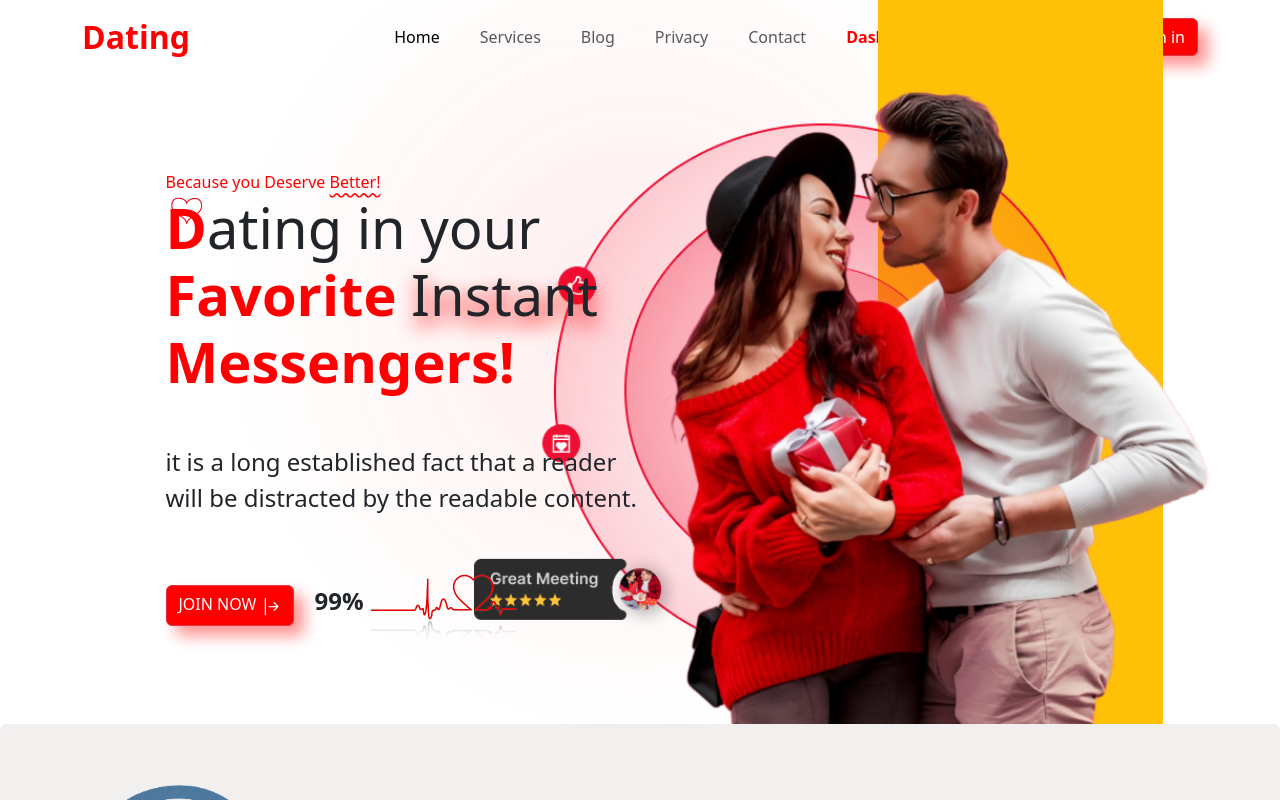
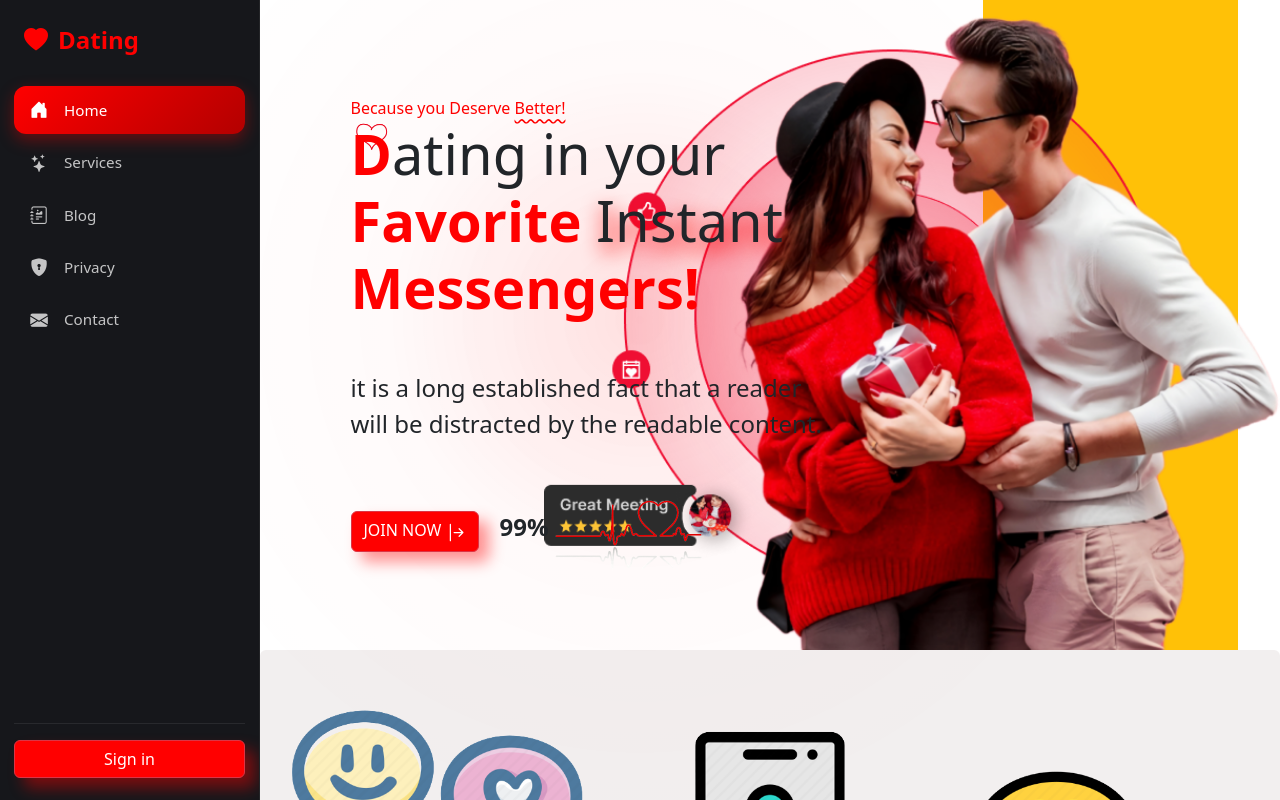
Before and after one commit to sufiyan7359/datingApp, an Angular app in the folder datingAppFrontEnd/: page / in a window 1280 px wide. Shown: the top 800 px of the page. Built offline with nearby package versions, Linux system fonts and the light colour scheme.

Commit message:
Convert navbar to an animated sidebar; enhance cursor-glow background

```diff
--- a/datingAppFrontEnd/src/app/app.component.css
+++ b/datingAppFrontEnd/src/app/app.component.css
@@ -10,9 +10,10 @@
   min-height: 100vh;
 }
 
-/* The sticky-top nav inside HeaderComponent's own template does the actual
-   sticking; this just fixes app-header's default inline display so it's a
-   normal block-level flex child instead of a layout no-op. */
+/* HeaderComponent renders a fixed-position sidebar (out of normal flow) plus
+   a mobile-only top bar (in flow). Without this, app-header defaults to
+   `display: inline` and contributes nothing to the flex column even for the
+   mobile top bar. */
 app-header {
   display: block;
   flex-shrink: 0;
@@ -28,25 +29,63 @@ app-footer {
   flex-shrink: 0;
 }
 
+/* The sidebar is persistent on desktop (see header.component.css), so the
+   rest of the page shell needs to make room for it there. On mobile the
+   sidebar is an overlay drawer and takes no layout space. */
+@media (min-width: 992px) {
+  .app-main,
+  app-footer {
+    margin-left: 260px;
+  }
+}
+
 /* A soft brand-red glow that follows the cursor, positioned behind
    everything (z-index: 0) and never intercepts clicks. Values are written
    directly to --mouse-x/--mouse-y by app.component.ts, outside Angular's
    change detection. Defaults to the viewport center until the first
-   mousemove so it doesn't render at (0, 0) on load. */
+   mousemove so it doesn't render at (0, 0) on load.
+   Registering the custom properties as animatable <length>s lets the browser
+   smoothly interpolate them across every frame in between JS writes, so the
+   glow visibly "chases" the cursor instead of jumping frame to frame. */
+@property --mouse-x {
+  syntax: '<length>';
+  inherits: true;
+  initial-value: 50vw;
+}
+
+@property --mouse-y {
+  syntax: '<length>';
+  inherits: true;
+  initial-value: 40vh;
+}
+
 .mouse-glow {
   position: fixed;
   inset: 0;
   z-index: 0;
   pointer-events: none;
-  background: radial-gradient(
-    600px circle at var(--mouse-x, 50vw) var(--mouse-y, 40vh),
-    rgba(255, 0, 0, 0.07),
-    transparent 70%
-  );
-  transition: background 0.05s linear;
+  background:
+    radial-gradient(420px circle at var(--mouse-x, 50vw) var(--mouse-y, 40vh), rgba(255, 0, 0, 0.10), transparent 60%),
+    radial-gradient(800px circle at var(--mouse-x, 50vw) var(--mouse-y, 40vh), rgba(255, 0, 0, 0.045), transparent 70%);
+  transition: --mouse-x 0.15s ease-out, --mouse-y 0.15s ease-out, background 0.15s ease-out;
+  animation: glowPulse 6s ease-in-out infinite;
 }
 
-app-header, .app-main, app-footer, app-call-overlay {
+@keyframes glowPulse {
+  0%, 100% { opacity: 0.85; }
+  50% { opacity: 1; }
+}
+
+/* app-header's sidebar is fixed-position and must float above page content
+   and the mouse-glow regardless of DOM order; app-call-overlay (z-index
+   2000+, see call-overlay.component.css) still wins over both during an
+   active call. */
+app-header {
+  position: relative;
+  z-index: 20;
+}
+
+.app-main, app-footer, app-call-overlay {
   position: relative;
   z-index: 1;
 }
--- a/datingAppFrontEnd/src/app/components/header/header.component.css
+++ b/datingAppFrontEnd/src/app/components/header/header.component.css
@@ -1,11 +1,213 @@
-.transparent-header {
-    background-color: rgba(0, 0, 0, 0) !important; /* Transparent background color */
-    transition: background-color 0.3s !important; /* Add a smooth transition effect */
-    /* Other header styles */
+:host {
+  --sidebar-width: 260px;
+}
+
+/* ---- Mobile top bar (hamburger + brand) ---- */
+.mobile-topbar {
+  display: flex;
+  align-items: center;
+  gap: 12px;
+  height: 60px;
+  padding: 0 16px;
+  position: sticky;
+  top: 0;
+  background: #16171b;
+  z-index: 1040;
+  box-shadow: 0 2px 12px rgba(0, 0, 0, 0.15);
+}
+
+.topbar-toggle {
+  background: transparent;
+  border: none;
+  color: #fff;
+  font-size: 1.4rem;
+  line-height: 1;
+  padding: 4px 6px;
+  border-radius: 8px;
+  transition: background-color 0.2s ease, transform 0.2s ease;
+}
+
+.topbar-toggle:hover {
+  background: rgba(255, 255, 255, 0.08);
+}
+
+.topbar-toggle:active {
+  transform: scale(0.92);
+}
+
+.topbar-toggle i {
+  transition: transform 0.25s cubic-bezier(0.34, 1.56, 0.64, 1);
+  display: inline-block;
+}
+
+.topbar-brand {
+  display: flex;
+  align-items: center;
+  gap: 8px;
+  color: #ff0000;
+  font-weight: 800;
+  font-size: 1.3rem;
+  text-decoration: none;
+}
+
+/* ---- Backdrop behind the mobile drawer ---- */
+.sidebar-backdrop {
+  position: fixed;
+  inset: 0;
+  background: rgba(0, 0, 0, 0.5);
+  z-index: 1045;
+  animation: fadeIn 0.2s ease both;
+}
+
+/* ---- Sidebar itself ---- */
+.sidebar {
+  position: fixed;
+  top: 0;
+  left: 0;
+  width: var(--sidebar-width);
+  height: 100vh;
+  background: #16171b;
+  color: rgba(255, 255, 255, 0.85);
+  display: flex;
+  flex-direction: column;
+  padding: 22px 14px;
+  z-index: 1050;
+  box-shadow: 4px 0 24px rgba(0, 0, 0, 0.2);
+  overflow-y: auto;
+  transform: translateX(-100%);
+  transition: transform 0.32s cubic-bezier(0.4, 0, 0.2, 1);
+}
+
+.sidebar.open {
+  transform: translateX(0);
+}
+
+.sidebar-brand {
+  display: flex;
+  align-items: center;
+  gap: 10px;
+  font-weight: 800;
+  font-size: 1.5rem;
+  color: #ff0000;
+  text-decoration: none;
+  padding: 0 10px;
+  margin-bottom: 28px;
+}
+
+.sidebar-nav {
+  display: flex;
+  flex-direction: column;
+  gap: 4px;
+  flex: 1 1 auto;
+}
+
+.sidebar-divider {
+  height: 1px;
+  background: rgba(255, 255, 255, 0.08);
+  margin: 10px 10px;
+}
+
+.sidebar-link {
+  display: flex;
+  align-items: center;
+  gap: 14px;
+  padding: 11px 14px;
+  border-radius: 12px;
+  color: rgba(255, 255, 255, 0.75);
+  text-decoration: none;
+  font-weight: 500;
+  font-size: 0.95rem;
+  transition: background-color 0.25s ease, color 0.25s ease, transform 0.2s ease, box-shadow 0.25s ease;
+}
+
+.sidebar-link i {
+  font-size: 1.1rem;
+  width: 22px;
+  text-align: center;
+  transition: transform 0.25s cubic-bezier(0.34, 1.56, 0.64, 1);
+}
+
+.sidebar-link:hover {
+  background: rgba(255, 0, 0, 0.12);
+  color: #fff;
+  transform: translateX(4px);
+}
+
+.sidebar-link:hover i {
+  transform: scale(1.15);
+}
+
+.sidebar-link.active {
+  background: linear-gradient(135deg, #ff0000, #b30000);
+  color: #fff;
+  box-shadow: 0 6px 16px rgba(255, 0, 0, 0.35);
+}
+
+.sidebar-link.active i {
+  transform: scale(1.05);
+}
+
+.sidebar-link.premium-link i {
+  color: #ffd54f;
+}
+
+.sidebar-link.premium-link.active i {
+  color: #fff;
+}
+
+.sidebar-footer {
+  border-top: 1px solid rgba(255, 255, 255, 0.08);
+  padding-top: 16px;
+  margin-top: 12px;
+}
+
+.sidebar-user-name {
+  font-size: 0.9rem;
+  color: #fff;
+}
+
+/* Staggered entrance for the mobile drawer's links, purely cosmetic. */
+.sidebar.open .sidebar-link {
+  animation: linkIn 0.35s ease both;
+}
+
+.sidebar.open .sidebar-link:nth-child(1) { animation-delay: 0.03s; }
+.sidebar.open .sidebar-link:nth-child(2) { animation-delay: 0.06s; }
+.sidebar.open .sidebar-link:nth-child(3) { animation-delay: 0.09s; }
+.sidebar.open .sidebar-link:nth-child(4) { animation-delay: 0.12s; }
+.sidebar.open .sidebar-link:nth-child(5) { animation-delay: 0.15s; }
+.sidebar.open .sidebar-link:nth-child(6) { animation-delay: 0.18s; }
+.sidebar.open .sidebar-link:nth-child(7) { animation-delay: 0.21s; }
+.sidebar.open .sidebar-link:nth-child(8) { animation-delay: 0.24s; }
+.sidebar.open .sidebar-link:nth-child(9) { animation-delay: 0.27s; }
+.sidebar.open .sidebar-link:nth-child(10) { animation-delay: 0.3s; }
+
+@keyframes linkIn {
+  from { opacity: 0; transform: translateX(-12px); }
+  to { opacity: 1; transform: translateX(0); }
+}
+
+@keyframes fadeIn {
+  from { opacity: 0; }
+  to { opacity: 1; }
+}
+
+/* ---- Desktop: sidebar is persistent, mobile-only chrome disappears ---- */
+@media (min-width: 992px) {
+  .sidebar {
+    transform: none !important;
+    box-shadow: none;
+    border-right: 1px solid rgba(255, 255, 255, 0.06);
   }
 
-  nav {
-    background-color: transparent;
+  .sidebar.open .sidebar-link {
+    animation: none;
+  }
+}
 
-    transition: background-color 1.7s ease;
+@media (prefers-reduced-motion: reduce) {
+  .sidebar, .sidebar-link, .sidebar-link i, .topbar-toggle, .topbar-toggle i, .sidebar-backdrop {
+    animation: none !important;
+    transition: none !important;
+  }
 }
--- a/datingAppFrontEnd/src/app/components/header/header.component.html
+++ b/datingAppFrontEnd/src/app/components/header/header.component.html
@@ -1,74 +1,69 @@
-<nav class="navbar navbar-expand-lg sticky-top" [ngStyle]="{'background-color': bgColor}">
-  <div class="container">
-    <a class="navbar-brand text-danger" style="font-weight: 800; font-size: 2rem; cursor:pointer;"
-      [routerLink]="isAuthenticated() ? '/dashboard' : '/'">Dating</a>
-    <button class="navbar-toggler" type="button" data-bs-toggle="collapse" data-bs-target="#navbarNav"
-      aria-controls="navbarNav" aria-expanded="false" aria-label="Toggle navigation">
-      <span class="navbar-toggler-icon"></span>
-    </button>
-    <div class="collapse navbar-collapse" id="navbarNav">
-      <ul class="navbar-nav mx-auto gap-lg-4 text-center">
+<div class="mobile-topbar d-lg-none">
+  <button class="topbar-toggle" type="button" (click)="toggleSidebar()" [attr.aria-expanded]="isOpen()" aria-label="Toggle navigation">
+    <i class="bi" [class.bi-list]="!isOpen()" [class.bi-x-lg]="isOpen()"></i>
+  </button>
+  <a class="topbar-brand" [routerLink]="isAuthenticated() ? '/dashboard' : '/'">
+    <i class="bi bi-heart-fill"></i> Dating
+  </a>
+</div>
 
-        <li class="nav-item" *ngIf="!isAuthenticated()">
-          <a class="nav-link active" aria-current="page" routerLink="/">Home</a>
-        </li>
+<div class="sidebar-backdrop d-lg-none" *ngIf="isOpen()" (click)="closeSidebar()"></div>
 
+<aside class="sidebar" [class.open]="isOpen()">
+  <a class="sidebar-brand" [routerLink]="isAuthenticated() ? '/dashboard' : '/'">
+    <i class="bi bi-heart-fill"></i> Dating
+  </a>
 
-        <li class="nav-item">
-          <a class="nav-link" routerLink="/service">Services</a>
-        </li>
-        <li class="nav-item">
-          <a class="nav-link" routerLink="/blog">Blog</a>
-        </li>
+  <nav class="sidebar-nav">
+    <a class="sidebar-link" routerLink="/" routerLinkActive="active" [routerLinkActiveOptions]="{ exact: true }" *ngIf="!isAuthenticated()">
+      <i class="bi bi-house-door-fill"></i><span>Home</span>
+    </a>
+    <a class="sidebar-link" routerLink="/dashboard" routerLinkActive="active" *ngIf="isAuthenticated()">
+      <i class="bi bi-grid-fill"></i><span>Dashboard</span>
+    </a>
+    <a class="sidebar-link" routerLink="/service" routerLinkActive="active">
+      <i class="bi bi-stars"></i><span>Services</span>
+    </a>
+    <a class="sidebar-link" routerLink="/blog" routerLinkActive="active">
+      <i class="bi bi-journal-richtext"></i><span>Blog</span>
+    </a>
+    <a class="sidebar-link" routerLink="/privacy" routerLinkActive="active">
+      <i class="bi bi-shield-lock-fill"></i><span>Privacy</span>
+    </a>
+    <a class="sidebar-link" routerLink="/contact" routerLinkActive="active">
+      <i class="bi bi-envelope-fill"></i><span>Contact</span>
+    </a>
 
-        <li class="nav-item">
-          <a class="nav-link" routerLink="/privacy">Privacy</a>
-        </li>
+    <ng-container *ngIf="isAuthenticated()">
+      <div class="sidebar-divider"></div>
 
-        <li class="nav-item">
-          <a class="nav-link" routerLink="/contact">Contact </a>
-        </li>
+      <a class="sidebar-link" routerLink="/likes" routerLinkActive="active">
+        <i class="bi bi-heart-fill"></i><span>Who Liked Me</span>
+      </a>
+      <a class="sidebar-link premium-link" routerLink="/premium" routerLinkActive="active">
+        <i class="bi bi-gem"></i><span>Premium</span>
+      </a>
+      <a class="sidebar-link" routerLink="/safety" routerLinkActive="active">
+        <i class="bi bi-shield-check"></i><span>Safety</span>
+      </a>
+      <a class="sidebar-link" routerLink="/verification" routerLinkActive="active">
+        <i class="bi bi-patch-check-fill"></i><span>Get Verified</span>
+      </a>
+      <a class="sidebar-link" routerLink="/admin" routerLinkActive="active" *ngIf="currentUser()?.role === 'ADMIN'">
+        <i class="bi bi-speedometer2"></i><span>Admin</span>
+      </a>
+    </ng-container>
+  </nav>
 
+  <div class="sidebar-footer">
+    <button class="btn btn-danger w-100" routerLink="/login" *ngIf="!isAuthenticated()">Sign in</button>
 
-        <li class="nav-item">
-          <a class="nav-link textdanger" routerLink="/dashboard"><b>Dashboard</b></a>
-        </li>
-
-        <li class="nav-item" *ngIf="isAuthenticated()">
-          <a class="nav-link" routerLink="/likes">Who Liked Me</a>
-        </li>
-
-        <li class="nav-item" *ngIf="isAuthenticated()">
-          <a class="nav-link text-warning" routerLink="/premium"><b>Premium</b></a>
-        </li>
-
-        <li class="nav-item" *ngIf="isAuthenticated()">
-          <a class="nav-link" routerLink="/safety">Safety</a>
-        </li>
-
-        <li class="nav-item" *ngIf="isAuthenticated()">
-          <a class="nav-link" routerLink="/verification">Get Verified</a>
-        </li>
-
-        <li class="nav-item" *ngIf="currentUser()?.role === 'ADMIN'">
-          <a class="nav-link text-danger" routerLink="/admin"><b>Admin</b></a>
-        </li>
-
-        <!-- <li class="nav-item">
-          <a class="nav-link text-warning" routerLink="/profile"><b>My Profile</b></a>
-        </li> -->
-
-      </ul>
-      <ul class="navbar-nav">
-        <li class="nav-item mt-2 mt-lg-0" *ngIf="!isAuthenticated()">
-          <button class="btn btn-danger" routerLink="login">Sign in</button>
-        </li>
-        <li class="nav-item mt-2 mt-lg-0 d-flex align-items-center gap-2" *ngIf="isAuthenticated()">
-          <span class="textdanger">Hi, {{ currentUser()?.firstName }}</span>
-          <span class="badge bg-warning text-dark" *ngIf="isPremium()">{{ subscriptionTier() }}</span>
-          <button class="btn btn-outline-danger btn-sm" (click)="logout()">Logout</button>
-        </li>
-      </ul>
+    <div class="sidebar-user" *ngIf="isAuthenticated()">
+      <div class="d-flex align-items-center justify-content-between mb-2">
+        <span class="sidebar-user-name">Hi, {{ currentUser()?.firstName }}</span>
+        <span class="badge bg-warning text-dark" *ngIf="isPremium()">{{ subscriptionTier() }}</span>
+      </div>
+      <button class="btn btn-outline-danger btn-sm w-100" (click)="logout()">Logout</button>
     </div>
   </div>
-</nav>
+</aside>
--- a/datingAppFrontEnd/src/app/components/header/header.component.ts
+++ b/datingAppFrontEnd/src/app/components/header/header.component.ts
@@ -1,6 +1,7 @@
-import { Component, HostListener, computed, effect, inject } from '@angular/core';
-import { NgIf, NgStyle } from '@angular/common';
-import { RouterLink } from '@angular/router';
+import { Component, DestroyRef, HostListener, computed, effect, inject, signal } from '@angular/core';
+import { NgIf } from '@angular/common';
+import { NavigationEnd, Router, RouterLink, RouterLinkActive } from '@angular/router';
+import { filter } from 'rxjs';
 import { AuthService } from '../../core/auth/auth.service';
 import { SubscriptionsService } from '../../core/subscriptions/subscriptions.service';
 
@@ -8,17 +9,20 @@ import { SubscriptionsService } from '../../core/subscriptions/subscriptions.ser
   selector: 'app-header',
   templateUrl: './header.component.html',
   styleUrls: ['./header.component.css'],
-  imports: [NgStyle, NgIf, RouterLink],
+  imports: [NgIf, RouterLink, RouterLinkActive],
 })
 export class HeaderComponent {
   private readonly authService = inject(AuthService);
   private readonly subscriptionsService = inject(SubscriptionsService);
+  private readonly router = inject(Router);
+  private readonly destroyRef = inject(DestroyRef);
 
-  bgColor = 'transparent'; // Initialize header as transparent
   readonly isAuthenticated = this.authService.isAuthenticated;
   readonly currentUser = this.authService.currentUser;
   readonly isPremium = computed(() => this.subscriptionsService.status()?.isPremium ?? false);
   readonly subscriptionTier = computed(() => this.subscriptionsService.status()?.tier ?? 'FREE');
+
+  readonly isOpen = signal(false);
 
   constructor() {
     effect(() => {
@@ -26,15 +30,33 @@ export class HeaderComponent {
         this.subscriptionsService.loadStatus().subscribe();
       }
     });
+
+    // Closing on navigation covers every way a route can change - link
+    // clicks, browser back/forward, programmatic redirects - without
+    // needing a (click) handler wired to every single sidebar link.
+    const sub = this.router.events.pipe(filter((event) => event instanceof NavigationEnd)).subscribe(() => {
+      this.isOpen.set(false);
+    });
+    this.destroyRef.onDestroy(() => sub.unsubscribe());
+
+    // The mobile drawer covers the page - scrolling the body underneath it
+    // while it's open is disorienting, so lock it for as long as it's open.
+    effect(() => {
+      document.body.classList.toggle('sidebar-open', this.isOpen());
+    });
   }
 
-  @HostListener('window:scroll')
-  onScroll() {
-    if (window.pageYOffset > 10) {
-      this.bgColor = '#ffff'; // Change background color after scrolling 50px
-    } else {
-      this.bgColor = 'transparent'; // Change background color back to transparent
-    }
+  @HostListener('document:keydown.escape')
+  onEscape(): void {
+    this.isOpen.set(false);
+  }
+
+  toggleSidebar(): void {
+    this.isOpen.update((open) => !open);
+  }
+
+  closeSidebar(): void {
+    this.isOpen.set(false);
   }
 
   logout(): void {
--- a/datingAppFrontEnd/src/styles.css
+++ b/datingAppFrontEnd/src/styles.css
@@ -8,21 +8,17 @@
 @import "tailwindcss/theme.css" layer(theme);
 @import "tailwindcss/utilities.css" layer(utilities);
 
-/* Tailwind's `.collapse` utility (visibility:collapse, for table rows) gets
-   generated because the navbar's Bootstrap markup literally contains the
-   class name "collapse" (class="collapse navbar-collapse"). Bootstrap's own
-   .collapse:not(.show) rule still governs `display` correctly, but nothing
-   overrides Tailwind's `visibility: collapse` for that same element, so the
-   mobile menu's content stayed invisible even after the toggle "opened" it.
-   This rule is plain (unlayered) CSS, which always wins over Tailwind's
-   layered utility regardless of specificity - see CSS Cascade Layers. */
-.navbar-collapse {
-  visibility: visible;
-}
-
 html, body {
   overflow-x: hidden;
   max-width: 100%;
+}
+
+/* Locks page scroll while the mobile sidebar drawer is open (see
+   HeaderComponent), so the page underneath can't scroll behind it. */
+@media (max-width: 991.98px) {
+  body.sidebar-open {
+    overflow: hidden;
+  }
 }
 
 img {
```
Also changed, not shown: datingAppFrontEnd/src/app/components/dashboard-header/dashboard-header.component.css (+10 -1 lines).
